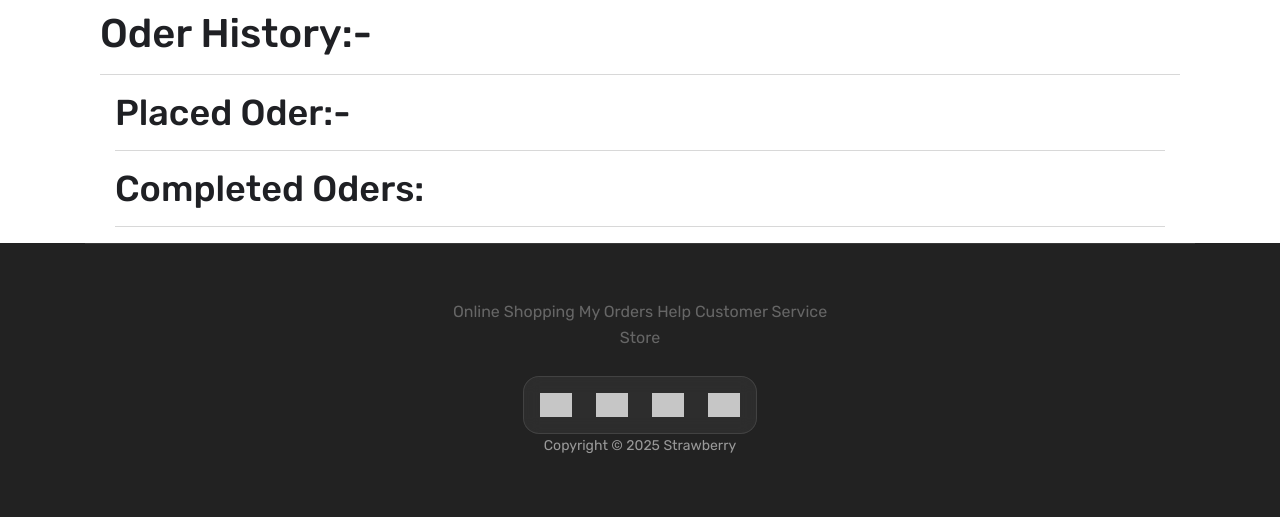
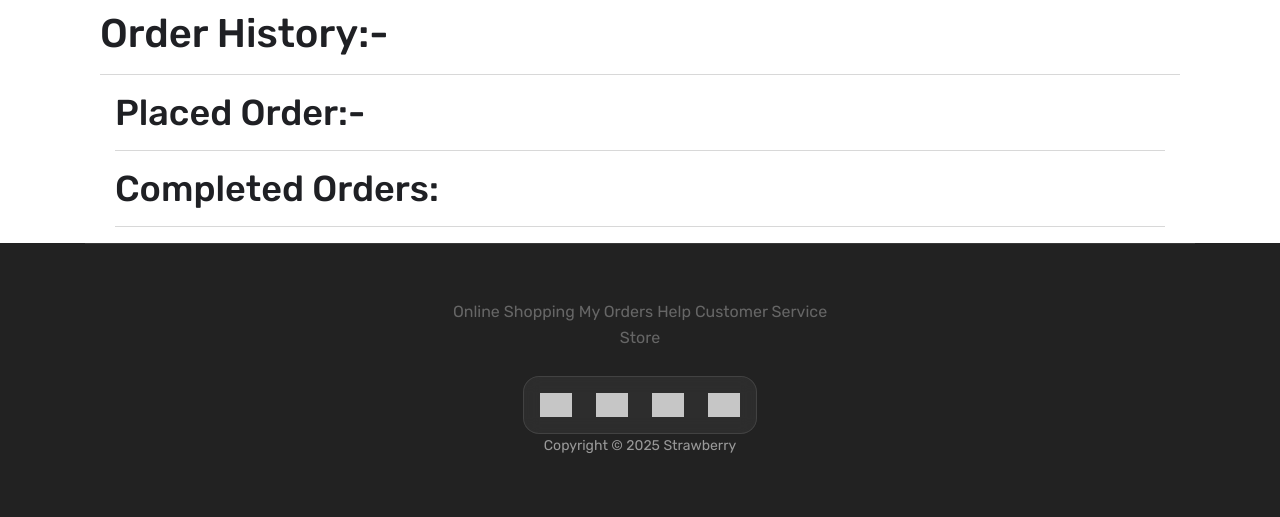
Before and after one commit to Asekeke/Strawberry1.2, a Django app: page /user/dasboard/ in a window 1280 px wide. Shown: the part 113-630 px from the top of the page. Run offline with Django 4.2, Linux system fonts and the light colour scheme; a user stored in the database is signed in; data comes from the database, SQL or seed files in the repository; some libraries are stand-ins or nearby versions; some web fonts are replaced; grey boxes are pictures that could not be loaded.

Commit message:
описание, что ты сделала

```diff
--- a/AdminPanel/placed_oder_and_items_admin.py
+++ b/AdminPanel/placed_oder_and_items_admin.py
@@ -15,13 +15,13 @@ class OderManagementAdmin(admin.ModelAdmin):
 
     def save_model(self, request, obj, form, change):
         # Если заказ отгружен — переносим его в CompletedOder
-        if change and obj.status == 'Oder Shipped':
+        if change and obj.status == 'Order Shipped':
             completed = CompletedOder.objects.create(
                 user=obj.user,
                 shipping_address=obj.shipping_address,
                 sub_total_price=obj.sub_total_price,
                 paid=obj.paid,
-                status='Oder Shipped',
+                status='Order Shipped',
                 oder_number=obj.order_number
             )
             items = obj.order_items.all()
--- a/templates/accounts/user/dashboard-base.html
+++ b/templates/accounts/user/dashboard-base.html
@@ -1,11 +1,11 @@
 {% load static %}
 <!DOCTYPE html>
 <html class="no-js" lang="zxx">
-  <!-- Mirrored from themepure.net/template/dukamarket/dukamarket/404.html by HTTrack Website Copier/3.x [XR&CO'2014], Sat, 19 Feb 2022 17:22:33 GMT -->
+
   <head>
     <meta charset="utf-8" />
     <meta http-equiv="X-UA-Compatible" content="IE=edge">
-    <title>Duka Market - Clean, Minimal E-commerce HTML5 Template</title>
+    <title>Strawberry </title>
     <meta name="description" content="" />
     <meta name="viewport" content="width=device-width, initial-scale=1" />
     <meta http-equiv="X-UA-Compatible" content="IE=edge">
@@ -401,5 +401,5 @@
 
   </body>
 
-  <!-- Mirrored from themepure.net/template/dukamarket/dukamarket/404.html by HTTrack Website Copier/3.x [XR&CO'2014], Sat, 19 Feb 2022 17:22:33 GMT -->
+
 </html>
--- a/templates/accounts/user/user-dashboard.html
+++ b/templates/accounts/user/user-dashboard.html
@@ -4,7 +4,7 @@
 {% block dashboard-content %}
 <div class="container mt-10">
     <div class="oder-detals">
-        <h1>Oder History:-</h1>
+        <h1>Order History:-</h1>
         <hr>
     </div>
 {% include 'baseFiles/messages.html' %}
--- a/templates/accounts/user/user-profile.html
+++ b/templates/accounts/user/user-profile.html
@@ -152,7 +152,7 @@
             <div class="col-md-6">
               <div class="card mb-4 mb-md-0">
                 <div class="card-body">
-                  <h3><a href="{% url 'user_dashboard' %}">Oder History ></a></h3>
+                  <h3><a href="{% url 'user_dashboard' %}">Order History ></a></h3>
                 </div>
               </div>
             </div>
--- a/templates/admin-panel/completed-oder-item-details.html
+++ b/templates/admin-panel/completed-oder-item-details.html
@@ -2,7 +2,7 @@
 
 
 {% block admin-page-title %}
-    Placed Oder Item Details
+    Placed Order Item Details
 {% endblock admin-page-title %}
 
 {% block admin-body %}
@@ -50,7 +50,7 @@
                     <p>${{completed_oder.sub_total_price|floatformat:2}}</p>
                 </div>
                 <div class="col-6">
-                    <h6>Oder Status</h6>
+                    <h6>Order Status</h6>
                     <p class='btn btn-success'>{{completed_oder.status}}</p>
                 </div>
             </div>
@@ -65,7 +65,7 @@
                 </textarea>
             </div>
             <div class="oder-placed-date">
-                <h6>Oder Placed</h6>
+                <h6>Order Placed</h6>
                 <p>{{completed_oder.complete_date}}</p>
             </div>
 
--- a/templates/admin-panel/completed_oder_list.html
+++ b/templates/admin-panel/completed_oder_list.html
@@ -2,14 +2,14 @@
 {% load static %}
 
 {% block admin-page-title %}
-    Completed Oder List
+    Completed Order List
 {% endblock admin-page-title %}
 
 {% block admin-body %}
 
 <div class="container my-5">
     {% include 'baseFiles/messages.html' %}
-    <h3>Completed Oder List - <small>Showing {{completed_oder_list|length}} Completed Oder</small></h3>
+    <h3>Completed Order List - <small>Showing {{completed_oder_list|length}} Completed Oder</small></h3>
 
 
     <div class="table-responsive">
--- a/templates/admin-panel/dashboard.html
+++ b/templates/admin-panel/dashboard.html
@@ -1,7 +1,7 @@
 {% extends 'admin-panel/admin-base.html' %}
 
 {% block admin-page-title %}
-   Oder Management Dashboard
+   Order Management Dashboard
  {% endblock admin-page-title %}
 
 {% block admin-body %}
@@ -75,7 +75,7 @@
                           </div>
                           <div class="db-info">
                              <h3>{{completed_oder_last_30_days}}</h3>
-                             <h6>Oder Completed In Last 30 Days</h6>
+                             <h6>Order Completed In Last 30 Days</h6>
                           </div>
                        </div>
                     </div>
--- a/templates/admin-panel/includes/sidebar.html
+++ b/templates/admin-panel/includes/sidebar.html
@@ -25,7 +25,7 @@
               <a
                 href="{% url 'show_placed_oder_list' %}"
                 class=""
-                >Oder Placed</a
+                >Order Placed</a
               >
             </li>
 
@@ -33,7 +33,7 @@
               <a
                 href="{% url 'show_completed_oder_list' %}"
                 class=""
-                >Completed Oder List</a
+                >Completed Order</a
               >
             </li>
     {% comment %}
--- a/templates/admin-panel/placed-oder-list.html
+++ b/templates/admin-panel/placed-oder-list.html
@@ -2,7 +2,7 @@
 {% load static %}
 
 {% block admin-page-title %}
-    Placed Oder List
+    Placed Order List
 {% endblock admin-page-title %}
 
 {% block admin-body %}
@@ -10,7 +10,7 @@
 <div class="container my-5">
     {% include 'baseFiles/messages.html' %}
     <div class="head-area">
-        <h3>Placed Oder List - <small>Showing {{placed_oder_list|length}} Placed Oder</small></h3>
+        <h3>Placed Order List - <small>Showing {{placed_oder_list|length}} Placed Oder</small></h3>
     </div>
     <div class="table-responsive">
         <table class="table table-primary">
--- a/templates/baseFiles/base.html
+++ b/templates/baseFiles/base.html
@@ -1,7 +1,7 @@
 {% load static %}
 <!DOCTYPE html>
 <html class="no-js" lang="zxx">
-  <!-- Mirrored from themepure.net/template/dukamarket/dukamarket/404.html by HTTrack Website Copier/3.x [XR&CO'2014], Sat, 19 Feb 2022 17:22:33 GMT -->
+
   <head>
     <meta charset="utf-8" />
     <meta http-equiv="x-ua-compatible" content="ie=edge" />
@@ -732,5 +732,4 @@ This isn’t just a marketplace. It’s your marketplace.
 
   </body>
 
-  <!-- Mirrored from themepure.net/template/dukamarket/dukamarket/404.html by HTTrack Website Copier/3.x [XR&CO'2014], Sat, 19 Feb 2022 17:22:33 GMT -->
 </html>
--- a/templates/payments/success.html
+++ b/templates/payments/success.html
@@ -48,7 +48,7 @@
       </div>
         <h1>Success</h1>
         <p>Your Payment have been Placed<br/> <p  class="h4 fw-bold" >Total Paid Amount: ${{amount_paid}}</p></p>
-        <p class="h4 fw-bold">Track Your Oder From Here: <a href="{% url 'user_dashboard' %}">Track Oder</a></p>
+        <p class="h4 fw-bold">Track Your Order From Here: <a href="{% url 'user_dashboard' %}">Track Order</a></p>
       </div>
     </body>
 </html>
--- a/templates/products/OderSummary.html
+++ b/templates/products/OderSummary.html
@@ -1,7 +1,7 @@
 {% load custom_filters %}
 <div class="container">
 
-     <h2>Placed Oder:-</h2>
+     <h2>Placed Order:-</h2>
      <hr>
     {% for key, value in placed_oders_by_oder_id.items %}
     <div class="row">
@@ -44,7 +44,7 @@
                     <p>${{value.0.sub_total_price|floatformat:2}}</p>
                 </div>
                 <div class="col-6">
-                    <h5>Oder Status</h5>
+                    <h5>Order Status</h5>
                     <p class='btn btn-success'>{{value.0.status}}</p>
                 </div>
             </div>
@@ -59,7 +59,7 @@
                 </textarea>
             </div>
             <div class="oder-placed-date">
-                <h6>Oder Placed</h6>
+                <h6>Order Placed</h6>
                 <p>{{value.0.placed_date}}</p>
             </div>
 
@@ -69,14 +69,14 @@
     {% endfor %}
 
 
-    <h2>Completed Oders:</h2>
+    <h2>Completed Orders:</h2>
     <hr>
 
     {% for oders in completed_order %}
     <div
         class="table-responsive"
     >
-    <h4>Oder {{forloop.counter}}</h4>
+    <h4>Order {{forloop.counter}}</h4>
         <table
             class="table table-secondary"
         >
@@ -85,7 +85,7 @@
                     <th scope="col">Product</th>
                     <th scope="col">Sub Total Price</th>
                     <th scope="col">Status</th>
-                    <th scope="col">Oder Number</th>
+                    <th scope="col">Order Number</th>
                 </tr>
             </thead>
             <tbody>
```
Also changed, not shown: templates/admin-panel/placed-oder-item-details.html (+4 -4 lines), templates/baseFiles/404.html (+5 -5 lines), 1 other file.
